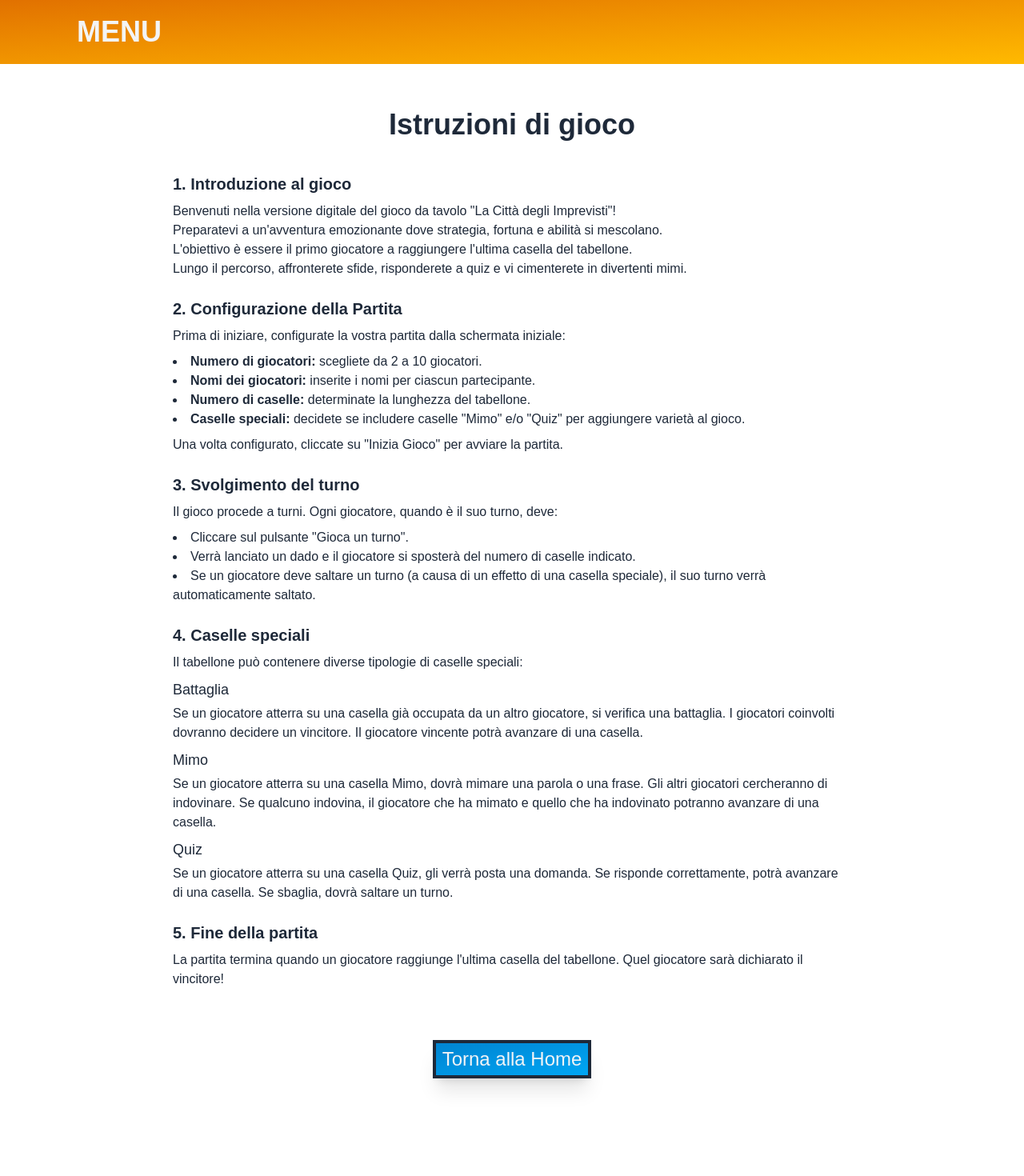
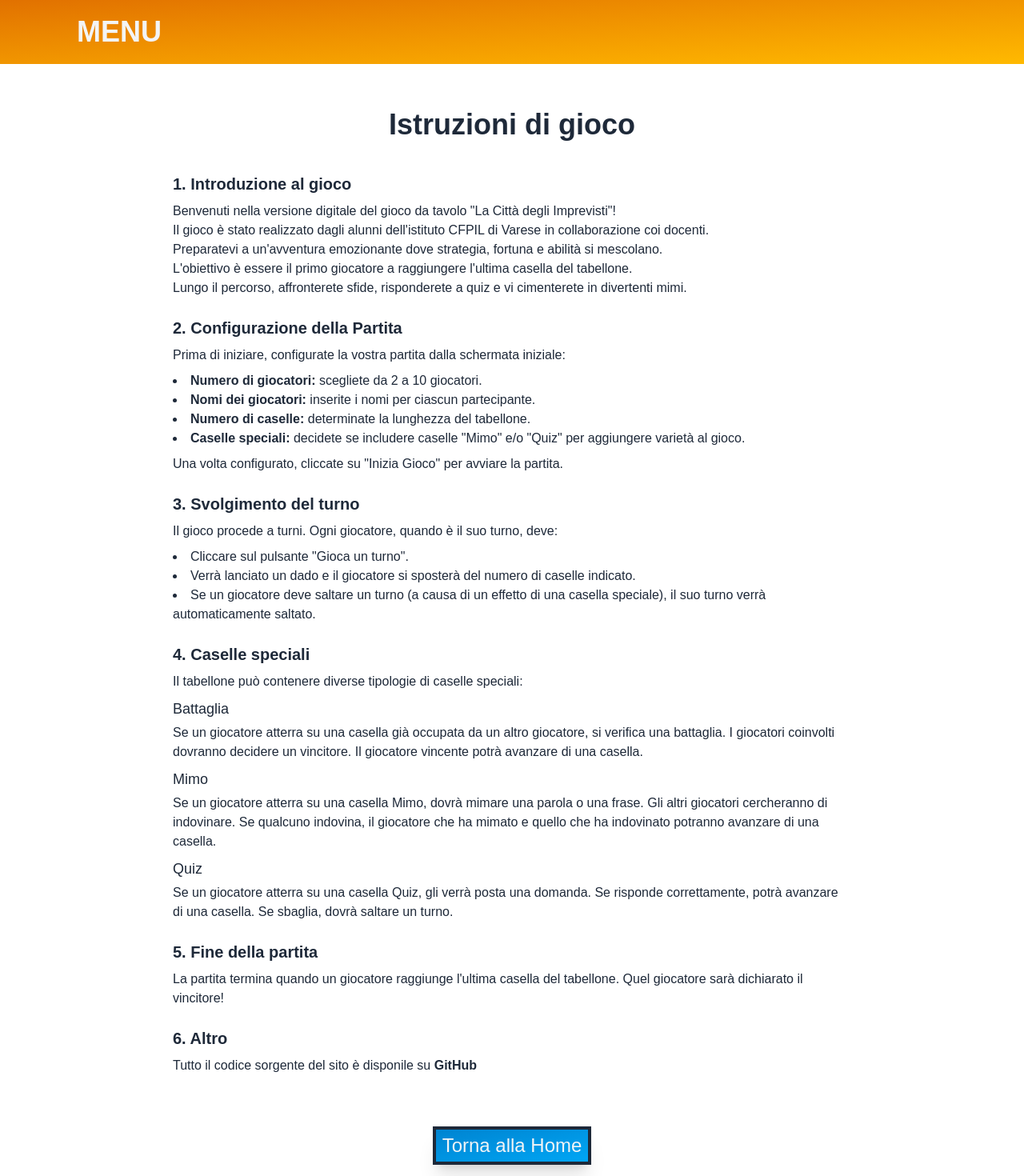
Before and after one commit to samueldebenedictis/tesi, a Next.js app: page /instructions in a window 1280 px wide. Shown: the top 1470 px of the page at 80% size. Before the commit the page ends 1404 px from the top, so only its background shows below. Built offline with nearby package versions, Linux system fonts and the light colour scheme; a web font is replaced by a local one.

Commit message:
chore: refactor readme and instruction

```diff
--- a/src/app/instructions/page.tsx
+++ b/src/app/instructions/page.tsx
@@ -19,6 +19,9 @@ export default function InstructionsPage() {
           <p className="mb-2">
             Benvenuti nella versione digitale del gioco da tavolo "La Città
             degli Imprevisti"!
+            <br />
+            Il gioco è stato realizzato dagli alunni dell'istituto CFPIL di
+            Varese in collaborazione coi docenti.
             <br />
             Preparatevi a un'avventura emozionante dove strategia, fortuna e
             abilità si mescolano.
@@ -118,7 +121,20 @@ export default function InstructionsPage() {
             del tabellone. Quel giocatore sarà dichiarato il vincitore!
           </p>
         </section>
+        <section className="mb-6">
+          <h2 className="mb-2 font-semibold text-xl">6. Altro</h2>
+          <p className="mb-2">
+            Tutto il codice sorgente del sito è disponile su{" "}
+            <a
+              className="font-semibold"
+              href="https://github.com/samueldebenedictis/tesi"
+            >
+              GitHub
+            </a>
+          </p>
+        </section>
       </div>
+
       <Button
         onClick={() => router.push(URL_HOME)}
         color="blue"
```
Also changed, not shown: 1 other file (tests, documents, lock files or other folders).
